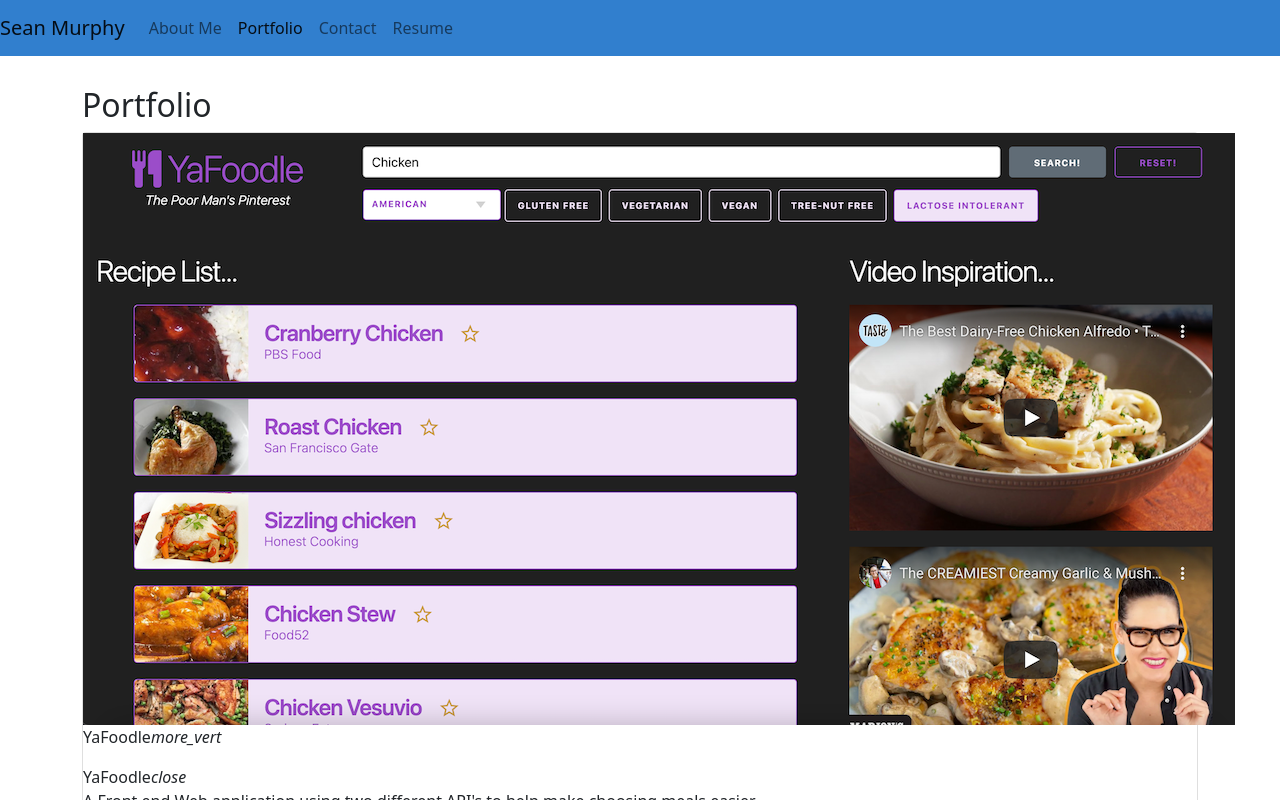
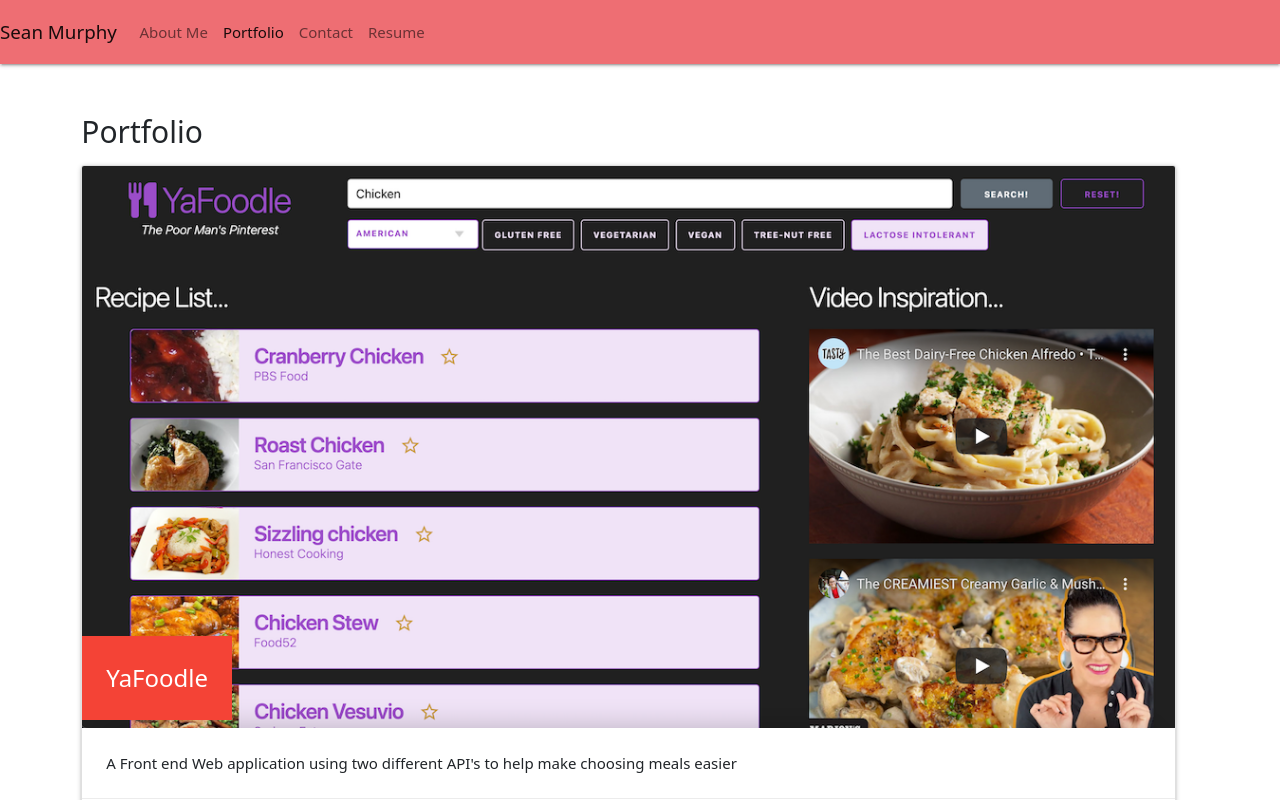
Before and after one commit to smurphy7326/good-react-portfolio, a React (Create React App) app: page / in a window 1280 px wide. Both pictures are taken after a click on the button "Portfolio". Shown: the top 800 px of the page. Built offline with nearby package versions, Linux system fonts and the light colour scheme.

Commit message:
links still not appearing on portfolio page

```diff
--- a/public/index.html
+++ b/public/index.html
@@ -24,7 +24,9 @@
       work correctly both with client-side routing and a non-root public URL.
       Learn how to configure a non-root public URL by running `npm run build`.
     -->
-    <link href="https://cdn.jsdelivr.net/npm/bootstrap@5.1.3/dist/css/bootstrap.min.css" rel="stylesheet" integrity="sha384-1BmE4kWBq78iYhFldvKuhfTAU6auU8tT94WrHftjDbrCEXSU1oBoqyl2QvZ6jIW3" crossorigin="anonymous">
+
+    <link rel="stylesheet" href="https://cdnjs.cloudflare.com/ajax/libs/materialize/1.0.0/css/materialize.min.css">
+    <link href="https://fonts.googleapis.com/icon?family=Material+Icons" rel="stylesheet">
     <script src="https://kit.fontawesome.com/8712bbd8f7.js" crossorigin="anonymous"></script>
 
     <title>React App</title>
--- a/src/components/Navigation/index.js
+++ b/src/components/Navigation/index.js
@@ -8,7 +8,6 @@ const {
     currentPage
 } = props;
 
-// https://react-bootstrap.github.io/components/navbar/ is where you can help find most of the information from this part.
     return (
         <Col id ="navigationBar">
             <Navbar collapseOnSelect expand='lg'>
--- a/src/components/Portfolio/index.js
+++ b/src/components/Portfolio/index.js
@@ -5,7 +5,7 @@ import projects from '../../projectList.json';
 // ask BCS was helpful with figuring this out
 
 const Portfolio = () => {
-    const [projectsList, setProjectsList] = useState(projects);
+    const [projectsList] = useState(projects);
     return (
         <div className='row'>
             <h2 className='header'>Portfolio</h2>
--- a/src/components/Project/index.js
+++ b/src/components/Project/index.js
@@ -1,27 +1,28 @@
 import React from 'react';
 
 // https://materializecss.com/cards.html is where i am getting most of the things for this part.
+//links need to show up
 
 const Project = (props) => {
     return (
-        <div className='col s12 m4 l4'>
-        <div className="card hoverable grey darken-3">
-            <div className="card-image waves-effect waves-block waves-light">
-                <img className="activator responsive-img" alt={props.name} src={require(`../../assets/images/${props.image}`).default}/>
-            </div>
-            <div className="card-content">
-                <span className="card-title activator">{props.name}<i className="material-icons right">more_vert</i></span>
-                <p>
-                    <a href={props.github} target='_blank' rel="noreferrer"></a>
-                    <a href={props.deploy} target='_blank' rel="noreferrer"></a>
-                </p>
-            </div>
-            <div className="card-reveal">
-                <span className="card-title grey-text text-darken-3">{props.name}<i className="material-icons right">close</i></span>
-                <p className='grey-text text-darken-3'>{props.description}</p>
-            </div>
+    <div class="row">
+    <div class="col s12 m7">
+      <div class="card">
+        <div class="card-image">
+        <img className="activator responsive-img" alt={props.name} src={require(`../../assets/images/${props.image}`).default}/>
+          <span className="card-title text-color red">{props.name}</span>
         </div>
+        <div class="card-content">
+          <p>{props.description}</p>
         </div>
+        <div class="card-action">
+            <a href={props.github} target="_blank" rel="noreferrer"></a>
+
+            <a className="deploy" href={props.deploy} target="_blank" rel="noreferrer"></a>
+        </div>
+      </div>
+    </div>
+  </div>
     )
 }
 
```
